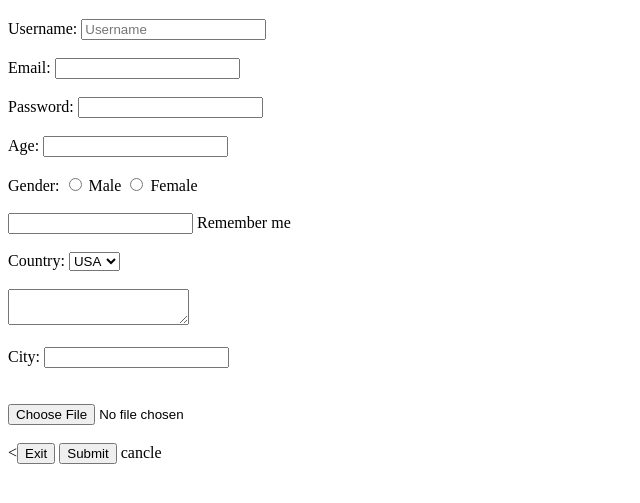
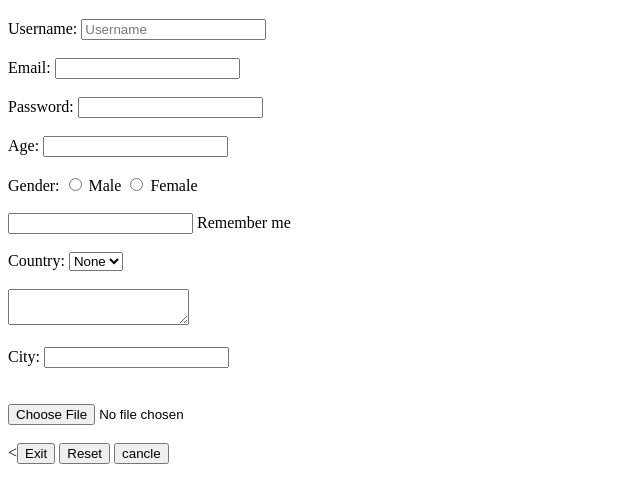
Before and after one commit to snega2006/Lahari, a plain HTML site: page index1.html in a window 1280 px wide. Shown: the part 61-564 px from the top of the page, without its empty margins (0-640 px from the left). Drawn offline with Linux system fonts and the light colour scheme.

Commit message:
Update index1.html

```diff
--- a/index1.html
+++ b/index1.html
@@ -31,6 +31,7 @@
        <br><br>
        <label>Country:</label>
        <select>
+           <option>None</option>
            <option>USA</option>
            <option>UK</option>
            <option>India</option>
@@ -42,18 +43,18 @@
        <input type="text" id="city" list="citylist">
        <br>
        <datalist id ="citylist">
-           <option> value ="Newyork">
-           <option> value ="Los Angeles">
-           <option> value ="Chennai">
-           <option> value ="Coimbatore">
+           <option> "Newyork" </option>
+           <option> "Los Angeles" </option>
+           <option> "Chennai" </option>
+           <option> "Coimbatore" </option>
        </datalist>
        <br><br>
        <input type ="file">
        <br><br>
-       <<input type="button" value = "Exit">
-       <input type="submit"
-       <input type="reset"
-       <input type="reset"> cancle</button>
+       <<input type="reset" value = "Exit">
+       <input type="reset""button"value ="submit">
+
+       <input type= "reset""cancle" value ="cancle">
    </form>
 
 </body>
```
